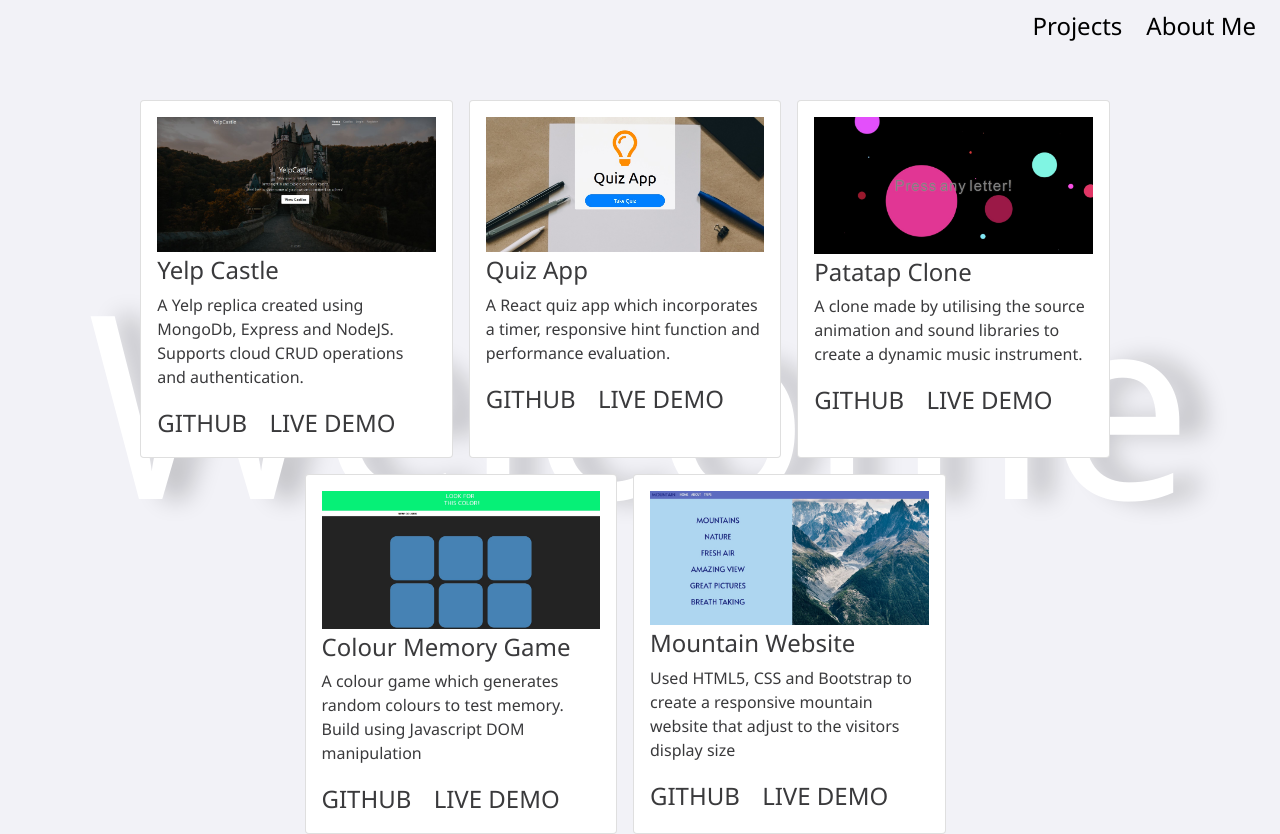
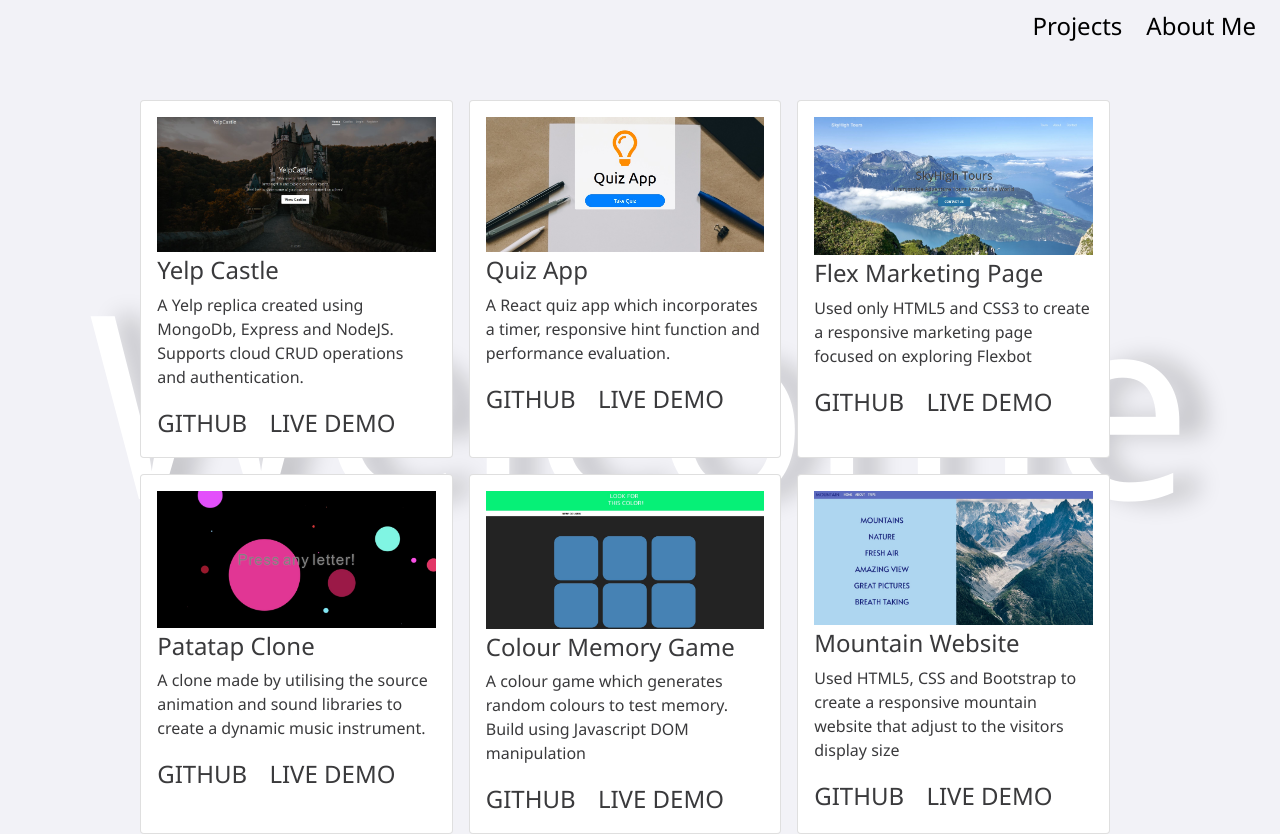
Before and after one commit to MRosyid/PortfolioSite, a React (Create React App) app: page / in a window 1280 px wide. Built offline with nearby package versions, Linux system fonts and the light colour scheme.

Commit message:
add flex project

```diff
--- a/src/components/Projects.js
+++ b/src/components/Projects.js
@@ -5,6 +5,7 @@ import patatap from '../assets/patatap.jpg';
 import colorGame from '../assets/colormemorygame.jpg';
 import mountainsWeb from '../assets/mountainswebsite.jpg';
 import yelpCastle from '../assets/yelpcastle.jpg';
+import skyHigh from '../assets/skyhightours.jpg';
 
 // Defining the projects in cards
 class Projects extends Component {
@@ -23,6 +24,13 @@ class Projects extends Component {
                 descr: "A React quiz app which incorporates a timer, responsive hint function and performance evaluation.",
                 githb: "https://github.com/MRosyid/QuizApp",
                 live: "https://mrosyid-quiz-app.herokuapp.com/",
+            },
+            {
+                title: "Flex Marketing Page",
+                pic: skyHigh,
+                descr: "Used only HTML5 and CSS3 to create a responsive marketing page focused on exploring Flexbot",
+                githb: "https://github.com/MRosyid/FlexMarketingPage",
+                live: "https://mrosyid.github.io/FlexMarketingPage/",
             },
             {
                 title: "Patatap Clone",
```
Also changed, not shown: src/assets/skyhightours.jpg (added).
